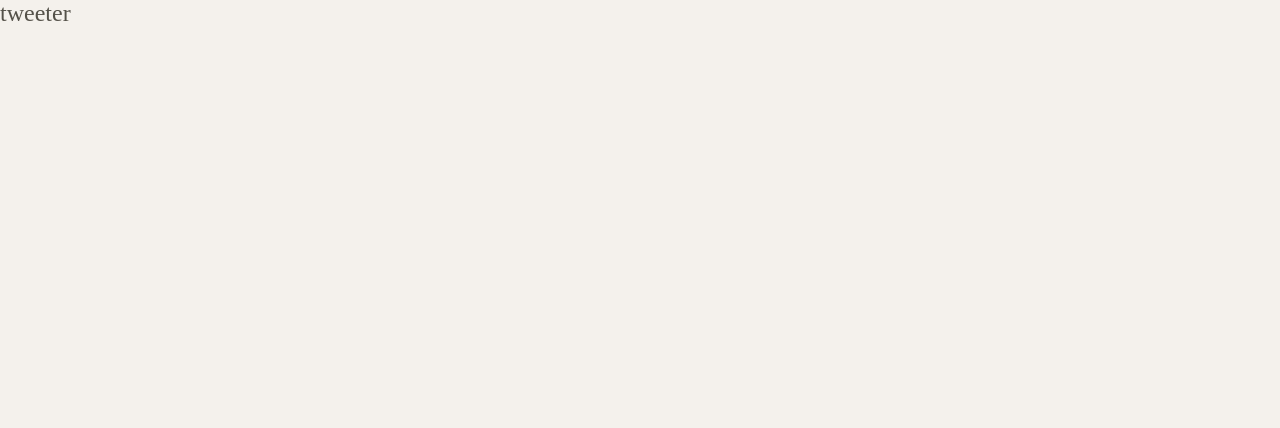
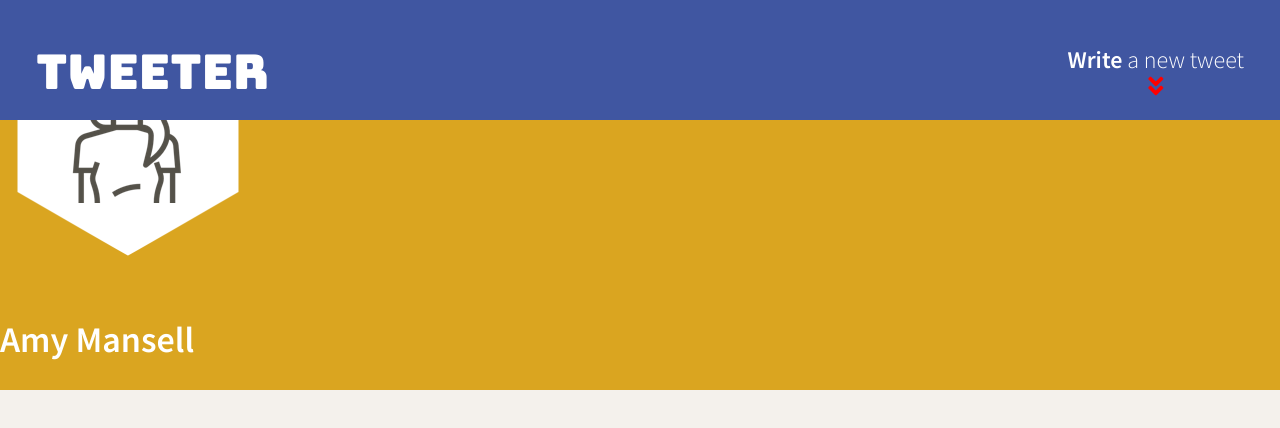
Before and after one commit to Amir-A-23/tweeter, a website: page public/index.html in a window 1280 px wide. Drawn offline with nearby package versions, Linux system fonts and the light colour scheme.

Commit message:
initial set up

```diff
--- a/public/index.html
+++ b/public/index.html
@@ -5,10 +5,15 @@
     <title>Tweeter - Home Page</title>
 
     <!-- External CSS -->
+    <link rel="stylesheet" href="https://cdnjs.cloudflare.com/ajax/libs/font-awesome/5.15.4/css/all.min.css" crossorigin="anonymous" referrerpolicy="no-referrer" />
     <link rel="stylesheet" href="https://cdnjs.cloudflare.com/ajax/libs/normalize/8.0.1/normalize.min.css" type="text/css" />
-
+    <link rel="preconnect" href="https://fonts.googleapis.com">
+    <link rel="preconnect" href="https://fonts.gstatic.com" crossorigin>
+    <link href="https://fonts.googleapis.com/css2?family=Bungee&family=Source+Sans+Pro:ital,wght@0,300;0,600;1,300;1,600&display=swap" rel="stylesheet">
     <!-- App CSS -->
     <link rel="stylesheet" href="/styles/layout.css" type="text/css" />
+    <link rel="stylesheet" href="/styles/nav.css" type="text/css" />
+    <link rel="stylesheet" href="/styles/header.css" type="text/css" />
 
     <!-- External JS -->
     <script src="https://ajax.googleapis.com/ajax/libs/jquery/3.4.1/jquery.min.js"></script>
@@ -20,8 +25,26 @@
   <body>
     <!-- Top nav bar (fixed) -->
     <nav>
-      <span>tweeter</span>
+      <div class="logo-container">
+        <span>tweeter</span>
+      </div>
+      <div class="right-container">
+        <span id="write">Write</span><span> a new tweet</span>
+        <div id="angle-double-down">
+          <i class="fas fa-angle-double-down"></i>
+        </div>
+      </div>
+
     </nav>
+    <header>
+      <div class="avatar">
+          <img src="/images/profile-hex.png">
+      </div>
+      <br>
+      <div class="name">
+          <h2 id = "First-"><strong>Amy</strong> Mansell</h2>
+      </div>
+  </header>
 
     <!-- Page-specific (main) content here -->
     <main class="container"></main>
--- /dev/null
+++ b/public/styles/header.css
@@ -0,0 +1,14 @@
+header {
+  display: flex;
+  flex-direction: column;
+  justify-content: center;
+  height: 100%;
+  width: 100%;
+  background-color: goldenrod;
+}
+header h2 {
+  color: #FFFFFF;
+}
+#first-name {
+  font-weight: 600;
+}
--- a/public/styles/layout.css
+++ b/public/styles/layout.css
@@ -18,8 +18,8 @@ body {
   color: #545149;
   background-color: #f4f1ec;
   font-size: 24px;
+  font-family: 'Source Sans Pro', sans-serif;
 }
-
 /*
  * Additional CSS can be defined below or in other CSS files, as per instructions
  */
--- /dev/null
+++ b/public/styles/nav.css
@@ -0,0 +1,31 @@
+nav {
+  position: absolute;
+  display: flex;
+  flex-direction: row;
+  justify-content: space-between;
+  height: 120px;
+  width: 100%;
+  background-color: #4056A1;
+  color: #FFFFFF;
+  padding-left: 1.5em;
+  padding-right: 1.5em;
+  padding-top: 1.0em;
+  align-items: center;
+  z-index: 1;
+}
+
+.logo-container {
+  font-family: 'Bungee';
+  font-size: 200%;
+}
+.right-container {
+  font-family: 'Source Sans Pro';
+}
+#write {
+  font-weight: 600;
+}
+#angle-double-down {
+  display: flex;
+  justify-content: center;
+  color: red;
+}
```
Also changed, not shown: server/data-files/initial-tweets.json (+5 -5 lines), 1 other file.
